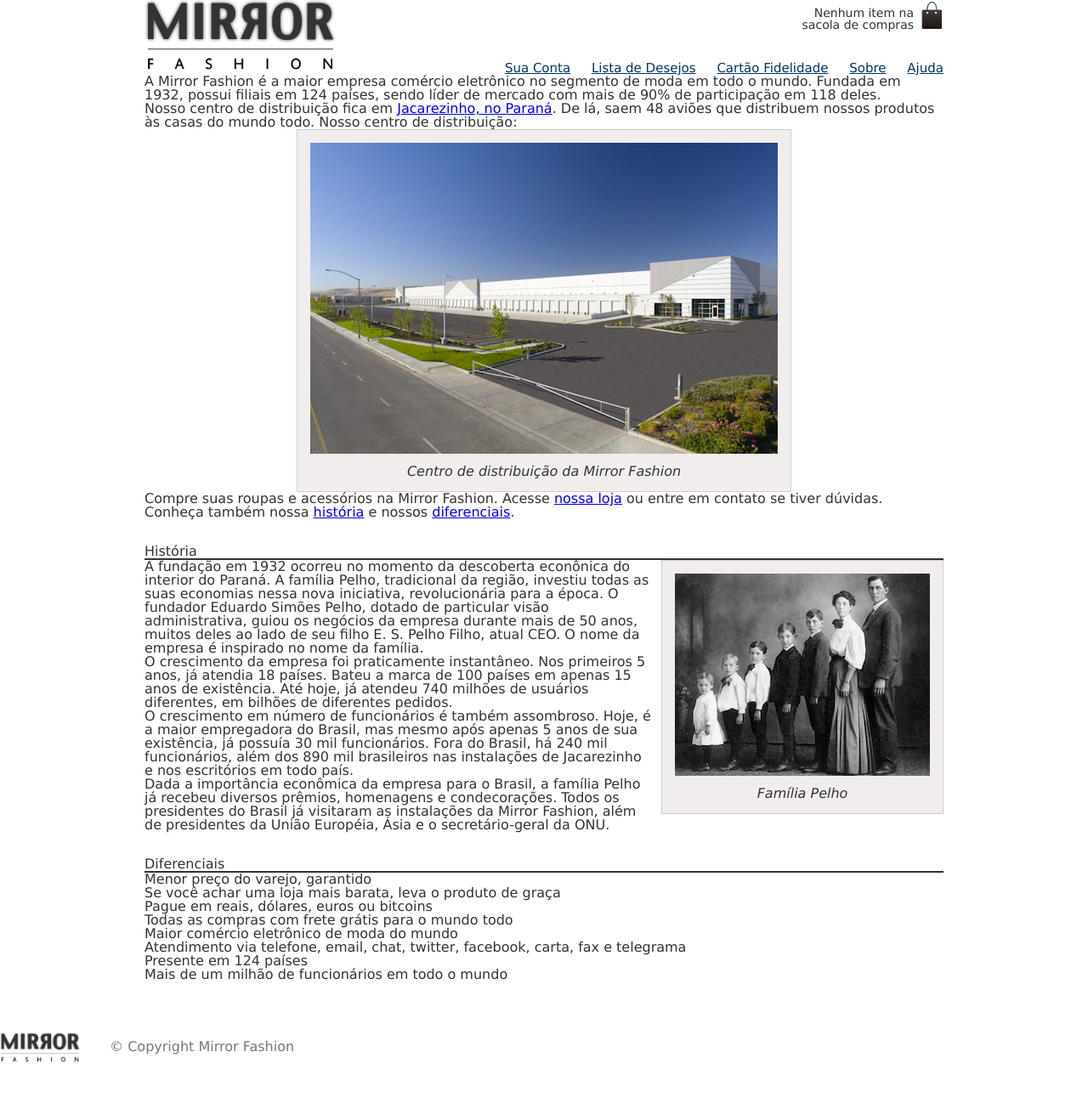
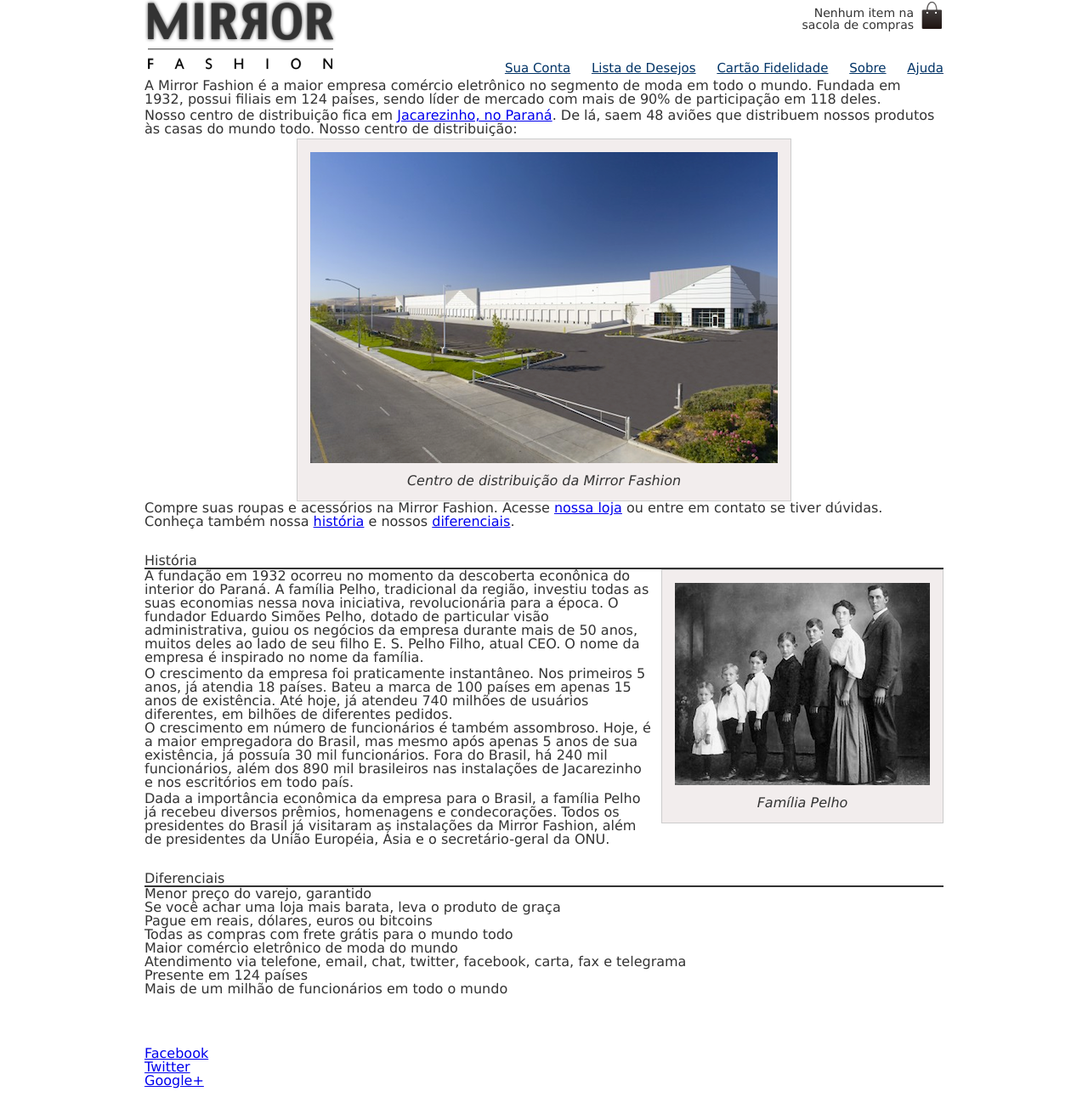
Before and after one commit to wilsonsf/Caelum-WD43, a PHP site: page /sobre.html in a window 1280 px wide. Shown: the whole page at 85% size. After the commit the page ends 1281 px from the top, so only its background shows below. Run offline with PHP 8.4, Linux system fonts and the light colour scheme.

Commit message:
4.16 Portando rodapé da página - incompleto

```diff
--- a/css/sobre.css
+++ b/css/sobre.css
@@ -10,6 +10,13 @@
   padding: 10px;
   background-image: url(../img/sobre-background.jpg);
 } */
+article {
+  margin: 10px 0;
+  padding: 5px 0;
+}
+p {
+  margin-bottom: 3px;
+}
 h2 {
   margin-top: 30px;
   border-bottom: 2px solid #333333;
@@ -33,16 +40,3 @@
   float: right;
   margin: 0 0 10px 10px;
 }
-#rodape {
-  margin: 30px 0;
-  padding: 30px 0;
-  color: #777;
-}
-#rodape img {
-  margin-right:30px;
-  vertical-align: middle;
-  width: 94px;
-}
-footer .container {
-  position: relative;
-}
--- a/sobre.html
+++ b/sobre.html
@@ -70,11 +70,16 @@
         </ul>
       </section>
     </article> <!-- fim .container -->
-  <footer>
-    <div id="rodape" class="container">
-      <img src="img/logo.png">
-      <span>&copy; Copyright Mirror Fashion</span>
-    </div>
-  </footer>
+    <footer>
+      <div class="container">
+        <img src="img/logo-rodape.png" alt="Logo Mirror Fashion">
+        <!-- <span>&copy; Copyright Mirror Fashion</span> -->
+        <ul class="social">
+          <li><a href="http://facebook.com/mirrorfashion">Facebook</a></li>
+          <li><a href="http://twitter.com/mirrorfashion">Twitter</a></li>
+          <li><a href="htto://plus.google.com/mirrorfashion">Google+</a></li>
+        </ul> <!-- fim .social -->
+      </div> <!-- fim .container -->
+    </footer>
 	</body>
 </html>
```
